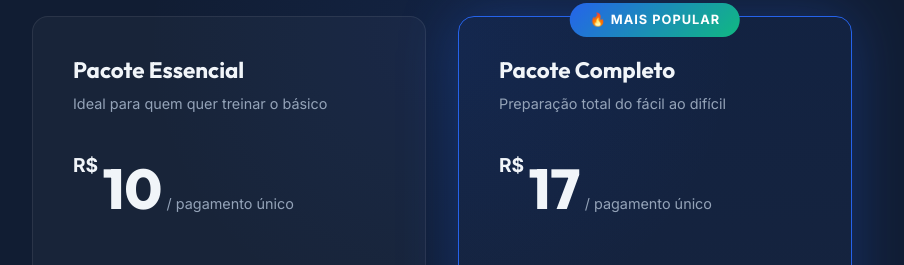
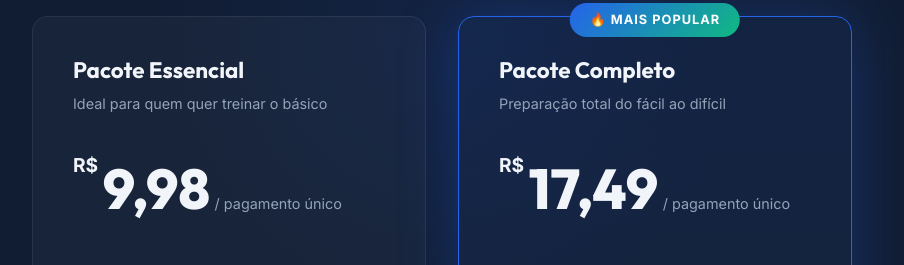
Before and after one commit to LuizGomess19/Aprova-o-Total, a plain HTML site: page index.html in a window 1280 px wide. Shown: the part 3985-4250 px from the top of the page, without its empty margins (198-1102 px from the left). Drawn offline with Linux system fonts and the light colour scheme.

Commit message:
atualiza-precos

```diff
--- a/index.html
+++ b/index.html
@@ -226,7 +226,7 @@
           <p class="pricing-desc">Ideal para quem quer treinar o básico</p>
           <div class="pricing-price">
             <span class="currency">R$</span>
-            <span class="amount">10</span>
+            <span class="amount">9,98</span>
             <span class="period">/ pagamento único</span>
           </div>
           <ul class="pricing-features">
@@ -247,7 +247,7 @@
           <p class="pricing-desc">Preparação total do fácil ao difícil</p>
           <div class="pricing-price">
             <span class="currency">R$</span>
-            <span class="amount">17</span>
+            <span class="amount">17,49</span>
             <span class="period">/ pagamento único</span>
           </div>
           <ul class="pricing-features">
@@ -383,7 +383,7 @@
   <section class="cta-final">
     <div class="container">
       <h2 class="fade-up">Sua CNH está a um <span class="highlight">passo</span></h2>
-      <p class="fade-up">Não arrisque reprovar. Por menos de R$20 você garante sua preparação completa.</p>
+      <p class="fade-up">Não arrisque reprovar. Por menos de R$18 você garante sua preparação completa.</p>
       <a href="#precos" class="btn-primary fade-up">Garantir Meus Simulados 🚀</a>
     </div>
   </section>
```
